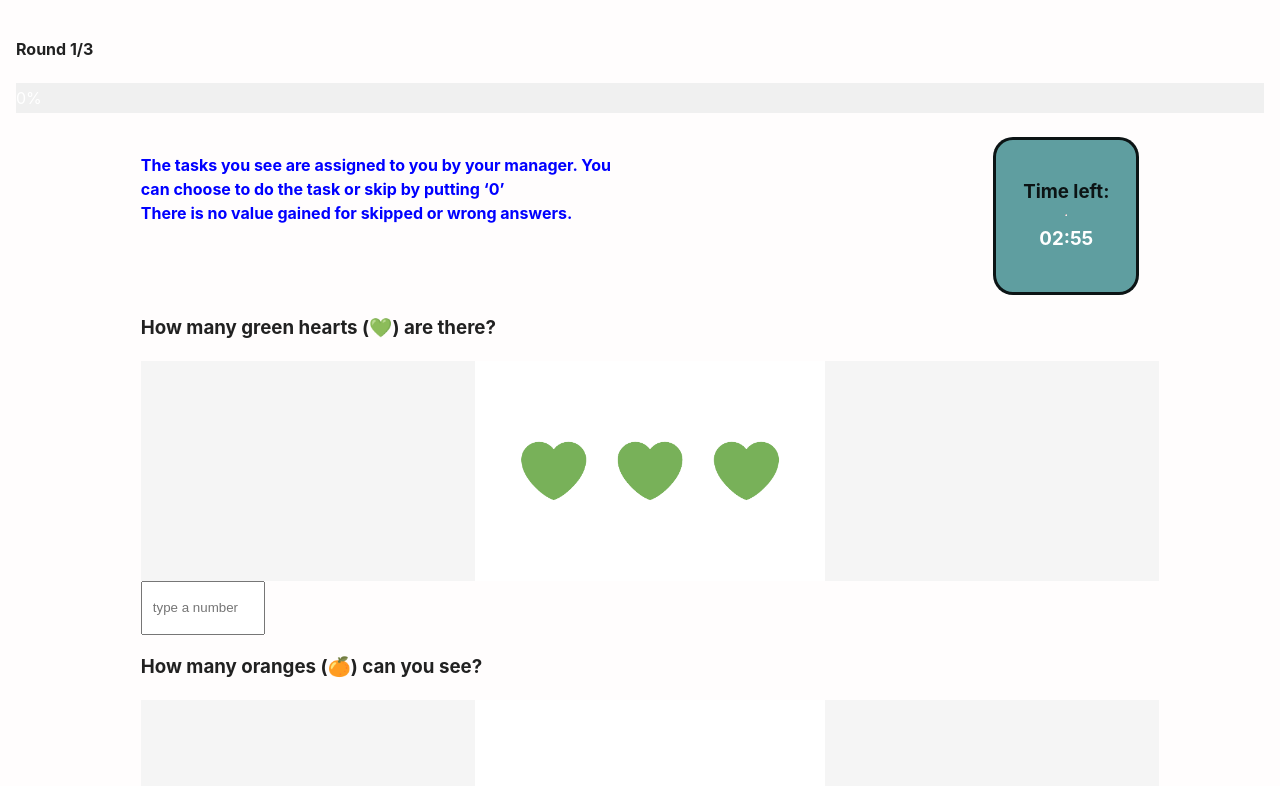
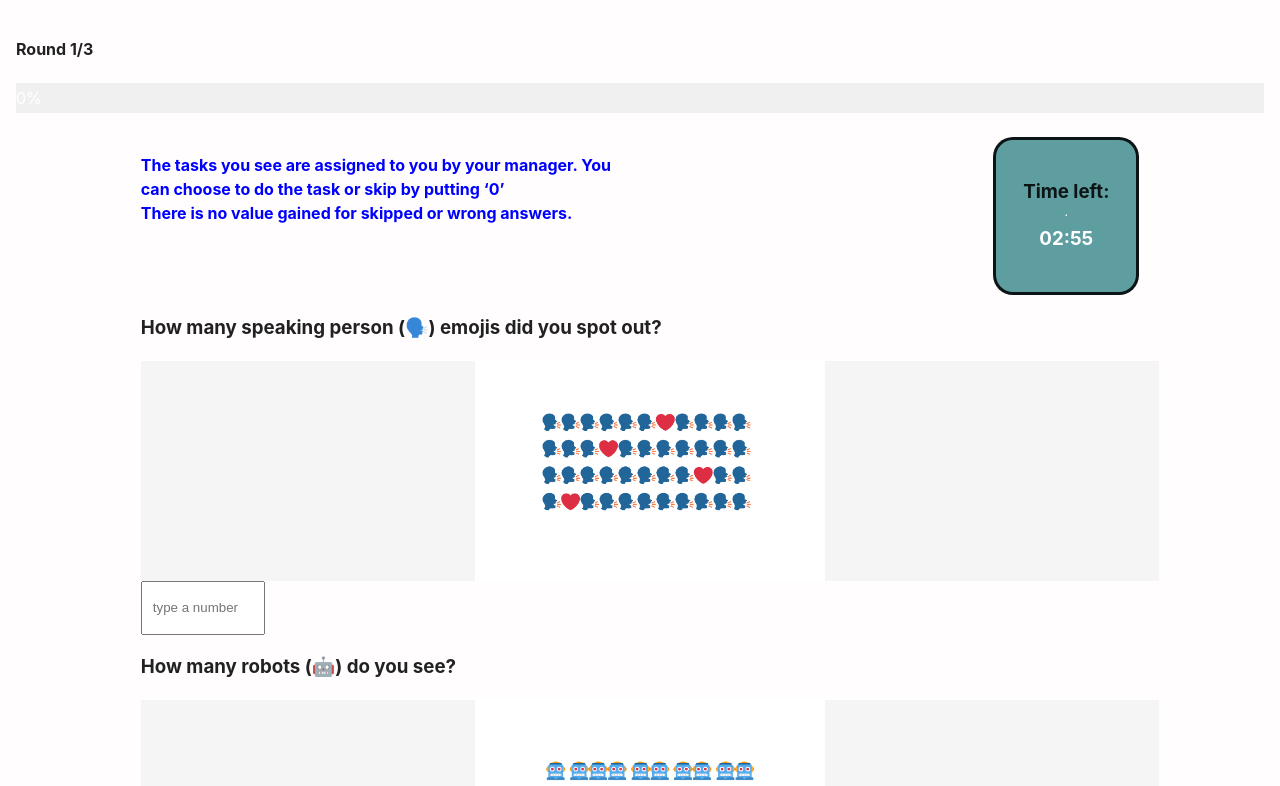
Before and after one commit to Mikekinjobi/employee-questionaire, a React (Vite) app: page /questions in a window 1280 px wide. Shown: the top 786 px of the page. Built offline with nearby package versions, Linux system fonts and the light colour scheme.

Commit message:
managers back to synchronized state

```diff
--- a/src/App.jsx
+++ b/src/App.jsx
@@ -6,7 +6,7 @@ import Page3 from "./pages/Page3";
 import TestQuestions from "./pages/multi/TestPage";
 import Form from "./pages/multi/Form";
 import DownloadExcelController from "./downloadController/DownloadController";
-import CheckManagers from "./pages/CheckManagers";
+// import CheckManagers from "./pages/CheckManagers";
 
 function App() {
   return (
--- a/src/pages/multi/Form.jsx
+++ b/src/pages/multi/Form.jsx
@@ -50,14 +50,12 @@ const MultipageComponent = () => {
   }, [managerIndex]);
 
 
-  const manager = managers.allData[managers.allData.findIndex(manager=> manager.answerId == "ccf82c2f-b85a-40f2-8da8-159f5d545384")];
+  const manager = managers.allData[managerIndex];
   const tableUsed = useMemo(() => Math.floor(Math.random() * 2), []);
   const questions = useMemo(
     () => (tableUsed === 0 ? manager.table1Choices : manager.table2Choices),
     [tableUsed, manager]
   );
-
-  console.log("manager!!!!", manager);
 
   const newPostMutation = useMutation({
     mutationFn: () => {
```
